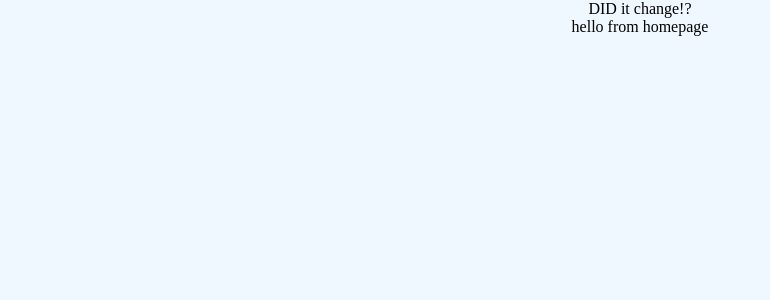
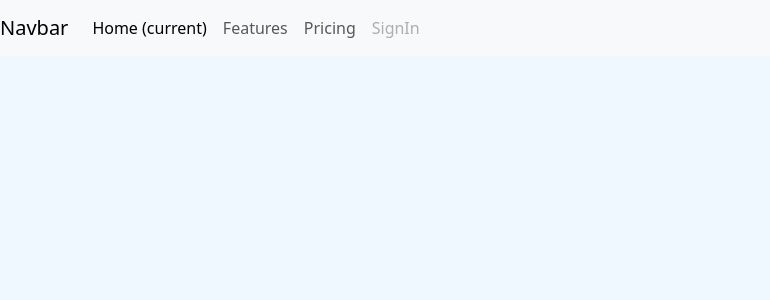
Before and after one commit to Vedant00/Corporative-and-Self-help-commerce, a React (Create React App) app in the folder corporative-and-self-help-platform/: page / in a window 1280 px wide. Shown: the top 300 px of the page, without its empty margins (0-770 px from the left). Built offline with nearby package versions, Linux system fonts and the light colour scheme.

Commit message:
nav_Update

```diff
--- a/corporative-and-self-help-platform/src/components/NavBar.jsx
+++ b/corporative-and-self-help-platform/src/components/NavBar.jsx
@@ -4,7 +4,20 @@
 function NavBar(props){
 
     return <div>
-        DID it change!?
+        <nav class="navbar navbar-expand-lg navbar-light bg-light">
+            <a class="navbar-brand" href="https//www.google.com">Navbar</a>
+            <button class="navbar-toggler" type="button" data-toggle="collapse" data-target="#navbarNavAltMarkup" aria-controls="navbarNavAltMarkup" aria-expanded="false" aria-label="Toggle navigation">
+              <span class="navbar-toggler-icon"></span>
+            </button>
+            <div class="collapse navbar-collapse" id="navbarNavAltMarkup">
+              <div class="navbar-nav">
+                <a class="nav-item nav-link active" href="https//www.google.com">Home <span class="sr-only">(current)</span></a>
+                <a class="nav-item nav-link" href="https//www.google.com">Features</a>
+                <a class="nav-item nav-link" href="https//www.google.com">Pricing</a>
+                <a class="nav-item nav-link disabled" href="https//www.google.com" align="right">SignIn</a>
+              </div>
+            </div>
+          </nav>
     </div>
 
 
--- a/corporative-and-self-help-platform/src/components/homepage.jsx
+++ b/corporative-and-self-help-platform/src/components/homepage.jsx
@@ -1,10 +1,11 @@
 import React from "react";
 import NavBar from "./NavBar";
 
+
 function Homepage(props){
+
     return <div>
         <NavBar/>
-        hello from homepage
     </div>
 }
 export default Homepage;
--- a/corporative-and-self-help-platform/src/index.js
+++ b/corporative-and-self-help-platform/src/index.js
@@ -1,5 +1,11 @@
 import React from 'react';
 import ReactDOM from 'react-dom';
+
+// Bootstrap CSS
+import "bootstrap/dist/css/bootstrap.min.css";
+// Bootstrap Bundle JS
+import "bootstrap/dist/js/bootstrap.bundle.min";
+
 import './index.css';
 import App from './App';
 
```
Also changed, not shown: 1 other file (tests, documents, lock files or other folders).
